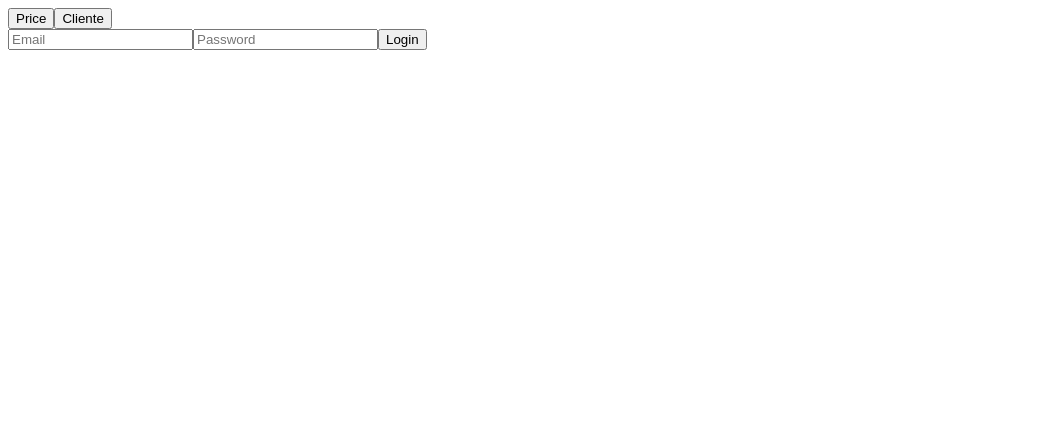
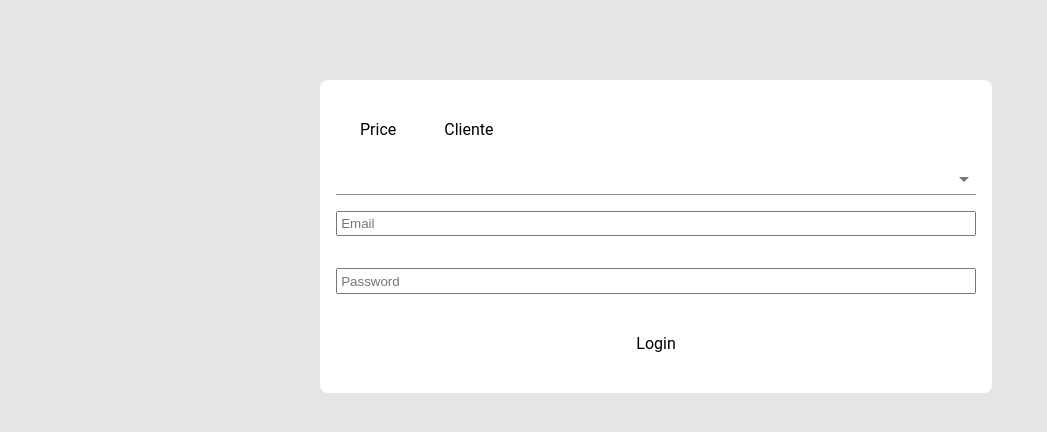
Before and after one commit to paula113/ValueToGo, a React (Create React App) app: page / in a window 1280 px wide. Shown: the top 432 px of the page, without its empty margins (0-1047 px from the left). Built offline with nearby package versions, Linux system fonts and the light colour scheme; what pptxgenjs would draw is missing.

Commit message:
login styles

```diff
--- a/src/App.scss
+++ b/src/App.scss
@@ -1,3 +1,5 @@
+@import './variables';
+
 * {
   margin: 0;
   padding: 0;
@@ -8,3 +10,14 @@
   justify-content: space-between;
   flex-direction: $direccion;
 }
+@mixin butonRol() {
+  padding: 0.5rem;
+  font-family: Roboto;
+  font-style: normal;
+  font-weight: normal;
+  font-size: 1rem;
+  margin: 1rem;
+  border: none;
+  color: $DarkBlack;
+  background-color: rgb(255, 255, 255);
+}
--- a/src/Views/Login.jsx
+++ b/src/Views/Login.jsx
@@ -1,5 +1,8 @@
 import React, { useState } from 'react';
 import { useHistory } from 'react-router-dom';
+import Select from '@material-ui/core/Select';
+import MenuItem from '@material-ui/core/MenuItem';
+// import FormControl from '@material-ui/core/FormControl';
 import './Login.scss';
 import { signIn } from '../API/auth';
 
@@ -54,6 +57,23 @@ const Login = () => {
             Cliente
           </button>
         </div>
+
+        <Select
+          labelId="demo-controlled-open-select-label"
+          id="demo-controlled-open-select"
+          // open={open}
+          // onClose={handleClose}
+          // onOpen={handleOpen}
+          // value={age}
+          // onChange={handleChange}
+        >
+          <MenuItem value="">
+            <em>Empresa</em>
+          </MenuItem>
+          <MenuItem value="EmpresaA">Empresa A</MenuItem>
+          <MenuItem value="EmpresaB">Empresa B</MenuItem>
+          <MenuItem value="EmpresaC">Empresa C</MenuItem>
+        </Select>
         <input
           onChange={(e) => setEmail(e.target.value)}
           type="email"
--- a/src/Views/Login.scss
+++ b/src/Views/Login.scss
@@ -1,8 +1,27 @@
+@import '../App.scss';
+
 main {
-  height: 100%;
-  .login-card {
-    background-color: green;
+  height: 100vh;
+  background: #e5e5e5;
+  form {
+    @include direccionFlex(column);
+    background-color: rgb(255, 255, 255);
+    border-radius: 0.5rem;
+    width: 50%;
+    position: relative;
+    top: 5rem;
+    left: 20rem;
+    margin: auto 0;
+    padding: 1rem;
 
-    // margin: auto 0;
+    button {
+      @include butonRol;
+    }
+    input {
+      margin: 1rem 0;
+      padding: 0.2rem;
+      filter: drop-shadow(0px 0px 2px rgba(0, 0, 0, 0.14)),
+        drop-shadow(0px 2px 2px rgba(0, 0, 0, 0.12));
+    }
   }
 }
```
